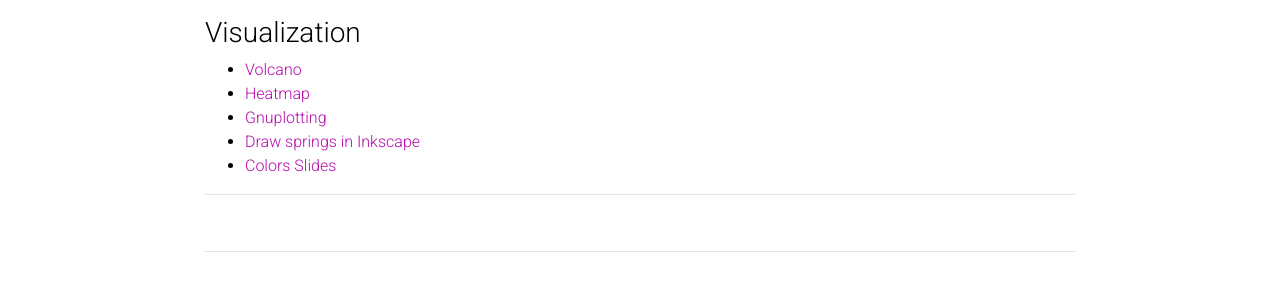
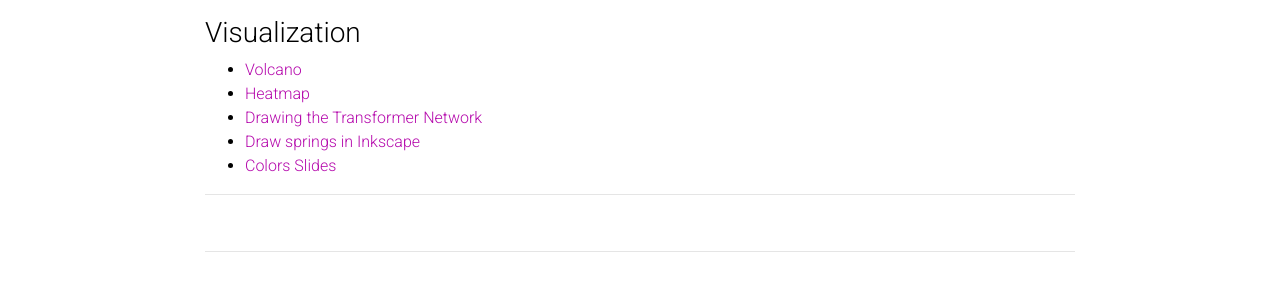
Before and after one commit to biopzhang/biopzhang.github.io, a Jekyll site: the page built from _posts/2023-08-31-visualization-tools.md, in a window 1280 px wide. Shown: the part 222-522 px from the top of the page. Built offline with Jekyll 4.4.1, drawn with Linux system fonts in a browser that asks for light colours; comment, search, counter and statistics services are not loaded; a style sheet for code colours, icons or effects is not loaded.

Commit message:
Update Posts & Resources (Bookmarks) “2023-08-31-visualization-tools”

```diff
--- a/_posts/2023-08-31-visualization-tools.md
+++ b/_posts/2023-08-31-visualization-tools.md
@@ -8,10 +8,11 @@ categories: resources
 ---
 
 ### Visualization
+
 <ul>
     <li><a href="https://huygens.science.uva.nl/VolcaNoseR">Volcano</a></li>
     <li><a href="https://software.broadinstitute.org/morpheus">Heatmap</a></li>
-    <li><a href="http://www.gnuplotting.org/plotting-the-world-revisited/">Gnuplotting</a></li>
+    <li><a href="https://towardsdatascience.com/drawing-the-transformer-network-from-scratch-part-1-9269ed9a2c5e">Drawing the Transformer Network</a></li>
     <li><a href="http://dragly.org/2010/09/27/updated-method-for-drawing-springs-in-inkscape/">Draw springs in Inkscape</a></li>
     <li><a href="http://www.thinkoutsidetheslide.com/choosing-colors-for-your-presentation-slides/">Colors Slides</a></li>
 </ul>
```
